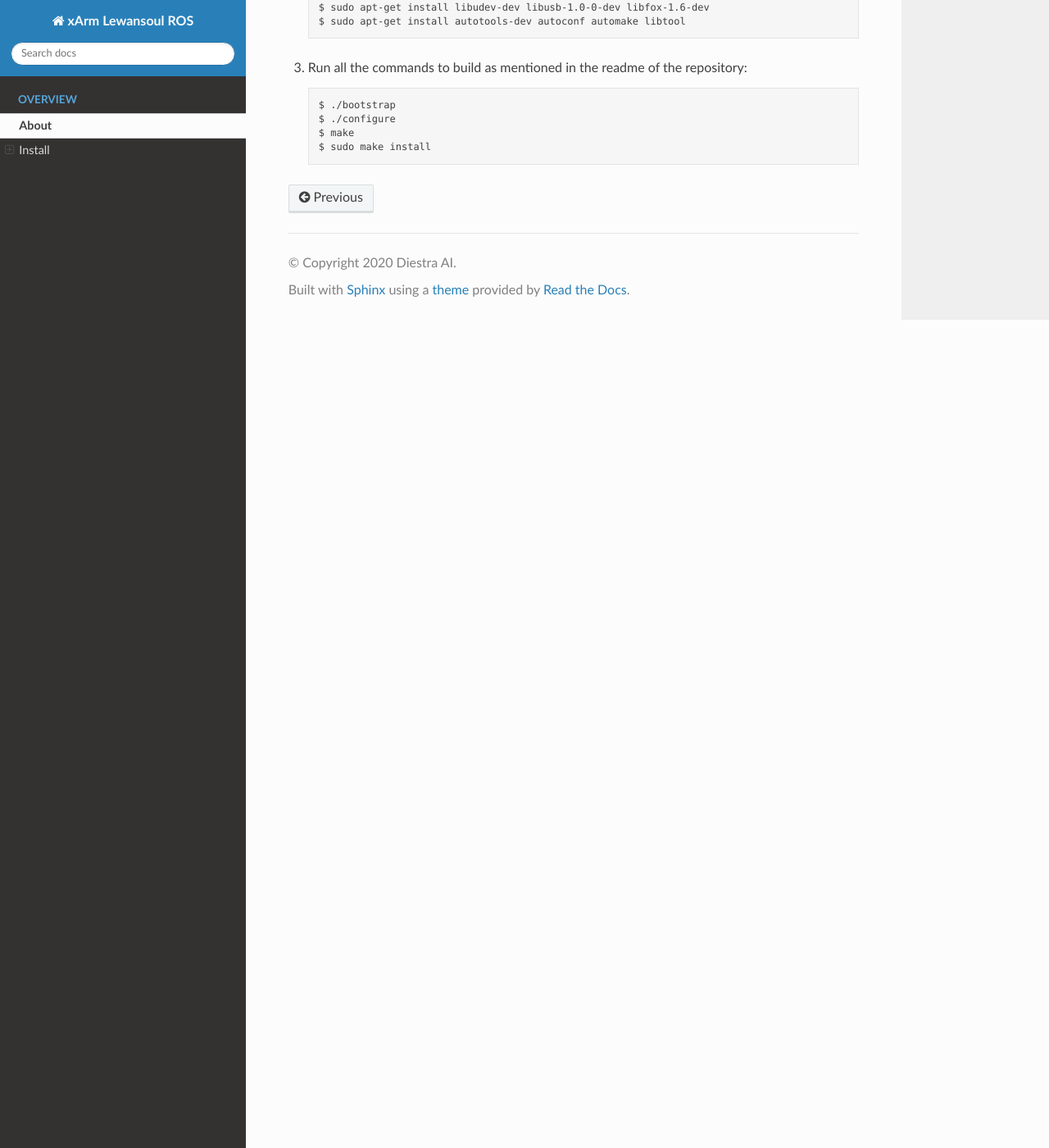
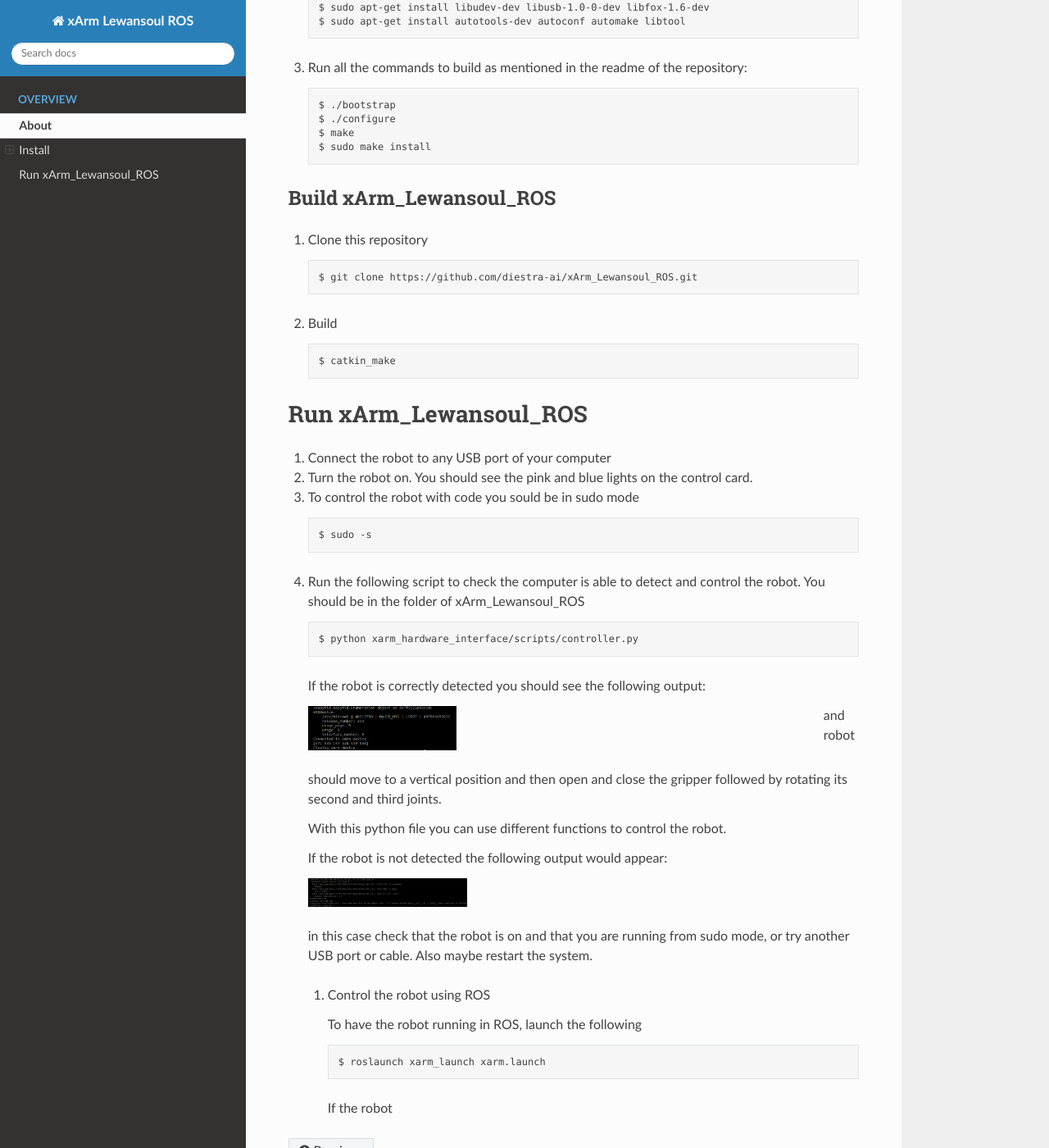
Before and after one commit to daira-ai/xArm_Lewansoul_ROS, a Sphinx documentation site: the page built from docs/user_guide/1_1_introduction.rst, in a window 1280 px wide and 1400 px high, scrolled down 1015 px. Shown: the whole window at 82% size. Built offline with Sphinx 7.4.7 and the Read the Docs theme 2.0.0, drawn with Linux system fonts in a browser that asks for light colours.

Commit message:
Update 1_1_introduction.rst

```diff
--- a/docs/user_guide/1_1_introduction.rst
+++ b/docs/user_guide/1_1_introduction.rst
@@ -46,3 +46,68 @@ Install HIDAPI
       ./configure
       make
       sudo make install
+
+Build xArm_Lewansoul_ROS
+--------------------
+
+#. Clone this repository
+
+   .. prompt:: bash $
+
+      git clone https://github.com/diestra-ai/xArm_Lewansoul_ROS.git
+
+#. Build
+
+   .. prompt:: bash $
+
+      catkin_make
+
+
+Run xArm_Lewansoul_ROS
+===================
+
+#. Connect the robot to any USB port of your computer
+
+#. Turn the robot on.
+   You should see the pink and blue lights on the control card.
+
+#. To control the robot with code you sould be in sudo mode
+
+   .. prompt:: bash $
+
+      sudo -s
+
+#. Run the following script to check the computer is  able to detect and control the robot.
+   You should be in the folder of xArm_Lewansoul_ROS
+
+   .. prompt:: bash $
+
+      python xarm_hardware_interface/scripts/controller.py
+
+   If the robot is correctly detected you should see the following output:
+
+   .. figure:: ../img/python_output.png
+      :width: 30%
+      :align: left
+
+   and robot should move to a vertical position and then open and close the gripper followed by rotating its second and third joints.
+
+   With this python file you can use different functions to control the robot.
+
+   If the robot is not detected the following output would appear:
+
+   .. figure:: ../img/python_output_error.png
+      :width: 30%
+      :align: left
+
+   in this case check that the robot is on and that you are running from sudo mode, or try another USB port or cable. Also maybe restart the system.
+
+ #. Control the robot using ROS
+
+    To have the robot running in ROS, launch the following
+
+    .. prompt:: bash $
+
+       roslaunch xarm_launch xarm.launch
+
+    If the robot
```
